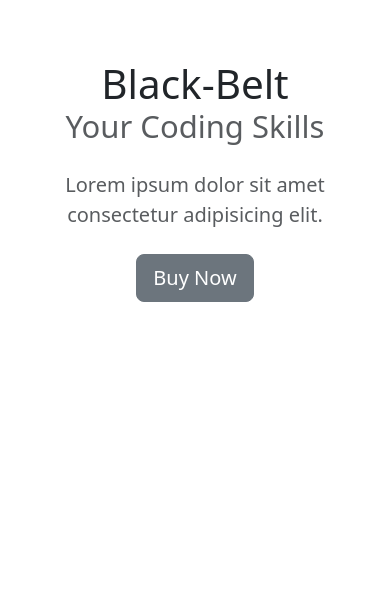
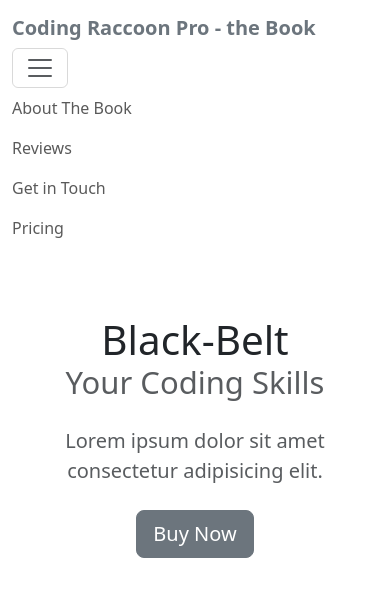
Before and after one commit to Yakub357/bootstrap-project-1, a plain HTML site: page index.html in a window 390 px wide. Drawn offline with nearby package versions, Linux system fonts and the light colour scheme.

Commit message:
Lesson-9 completed, novbar section completed

```diff
--- a/index.html
+++ b/index.html
@@ -20,6 +20,52 @@
   </style>
   <body>
     <!-- * Navbar -->
+
+    <nav class="navbar navbar-expand-md navbar-light">
+      <div class="container-xxl">
+        <a href="#intro" class="navbar-brand">
+          <span class="fw-bold text-secondary">
+            Coding Raccoon Pro - the Book
+          </span>
+        </a>
+        <!-- * Toggle Button for Mobile -->
+        <button
+          class="navbar-toggler"
+          type="button"
+          data-bs-toggle="collapse"
+          data-bs-target="#main-nav"
+          aria-controls="main-nav"
+          aria-expanded="false"
+          aria-label="Toggle Navigation"
+        >
+          <span class="navbar-toggler-icon"></span>
+        </button>
+
+        <!-- * Navbar Links -->
+        <div
+          id="main-nav"
+          class="coppalse navbar-collapse justify-content-end align-center"
+        >
+          <ul class="navbar-nav">
+            <li class="nav-item">
+              <a href="#topics" class="nav-link">About The Book</a>
+            </li>
+            <li class="nav-item">
+              <a href="#reviews" class="nav-link">Reviews</a>
+            </li>
+            <li class="nav-item">
+              <a href="#contact" class="nav-link">Get in Touch</a>
+            </li>
+            <li class="nav-item">
+              <a href="#pricing" class="nav-link">Pricing</a>
+            </li>
+            <li class="nav-item ms-2 d-none d-md-inline">
+              <a href="#pricing" class="btn btn-secondary">Buy Now</a>
+            </li>
+          </ul>
+        </div>
+      </div>
+    </nav>
 
     <!-- * main image & intro text -->
     <section id="intro">
```
